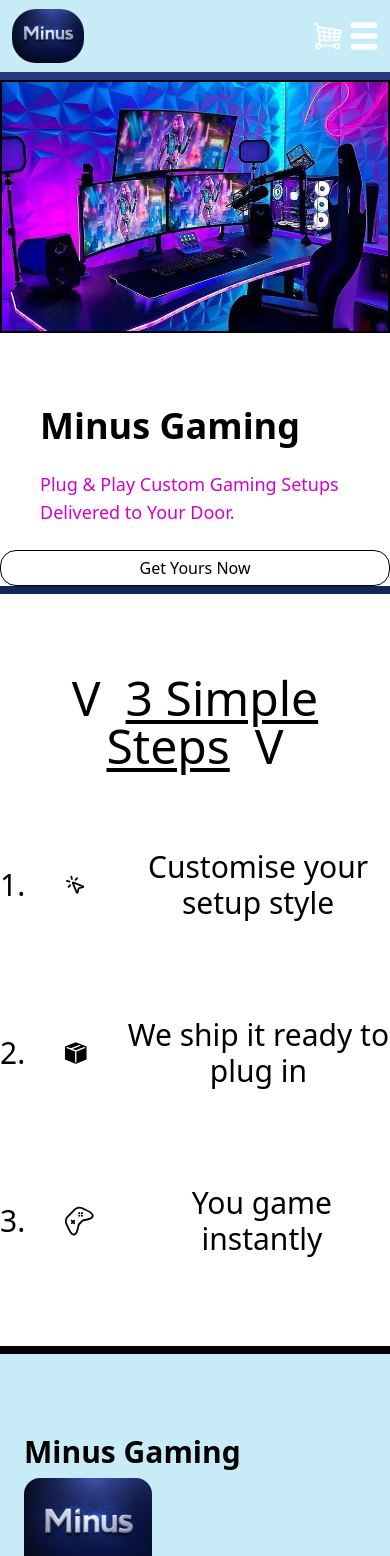
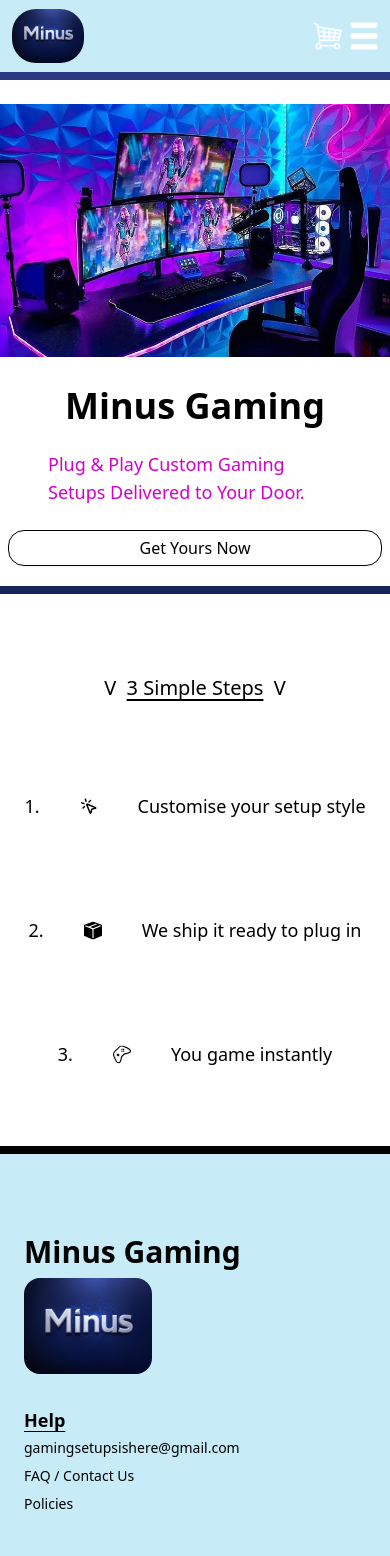
Before and after one commit to CHICKgamer9/minus-gaming-site, a Next.js app: page / in a window 390 px wide. Shown: the top 1556 px of the page. Built offline with nearby package versions, Linux system fonts and the light colour scheme; a web font is replaced by a local one.

Commit message:
Fixed footer and changed resosiveness

```diff
--- a/src/app/globals.css
+++ b/src/app/globals.css
@@ -51,7 +51,6 @@
   @media (min-width: 768px) {
     .clip-path-triangle-1 {
       clip-path: polygon(70% 0, 700% 170%, 0% 80%);
-      border: #000 solid 2px;
     }
   }
   @media (max-width: 768px) {
@@ -60,7 +59,6 @@
     margin: 0;
     height: 30vh;
     position: absolute;
-    border: #000 solid 2px;
   }
   .georgia {
     font-family: Georgia, serif;
--- a/src/app/page.tsx
+++ b/src/app/page.tsx
@@ -24,8 +24,8 @@
 export default function Home() {
   return (
     <div className="">
-      <section className="flex flex-col-reverse max-md:h-[60vh] md:flex-row w-full justify-between  p-6 max-md:p-0 not-dark: bg-[var(--background)]">
-        <div className="flex flex-col justify-center items-start text-left md:w-1/2 sm:items-center">
+      <section className="flex flex-col-reverse max-md:h-[60vh] md:flex-row w-full justify-between  p-6 max-md:px-0 max-md:pb-5 max-md:text-center not-dark: bg-[var(--background)]">
+        <div className="flex flex-col justify-center items-start text-left md:w-1/2 max-md:px-2 max-md:items-center ">
           <h1 className="text-4xl sm:text-5xl md:text-6xl lg:text-7xl font-bold max-md:px-10 text-[var(--text)] pt-10 md:pt-0">
             Minus Gaming
           </h1>
@@ -55,7 +55,7 @@
 
       <div className="bg-[vr(--dark-background)] w-full h-fit border-t-8 border-t-blue-950 flex items-center gap-24 pt-20 pb-18 text-center flex-col border-b-8  border-b-[var(--text)]">
         <FadeInOnView>
-          <p className="text-5xl fade-in">
+          <p className="text-5xl max-sm:text-xl max-md:text-3xl fade-in">
             V
             &nbsp;
             <span className=" underline underline-offset-4">
@@ -65,17 +65,17 @@
             V
           </p>
         </FadeInOnView>
-        <div className="flex justify-center items-center text-3xl gap-10 animate-bounce">
+        <div className="flex justify-center items-center text-3xl max-md:text-2xl max-sm:text-lg gap-10 animate-bounce">
           <p>1.</p>
           <LuMousePointerClick />
           <p>Customise your setup style</p>
         </div>
-        <div className="flex justify-center items-center text-3xl gap-10 animate-bounce">
+        <div className="flex justify-center items-center text-3xl max-md:text-2xl max-sm:text-lg gap-10 animate-bounce">
           <p>2.</p>
           <BsFillBoxSeamFill />
           <p>We ship it ready to plug in</p>
         </div>
-        <div className="flex justify-center items-center text-3xl gap-10 animate-bounce">
+        <div className="flex justify-center items-center text-3xl gap-10 max-md:text-2xl animate-bounce max-sm:text-lg">
           <p>3.</p>
           <SlGameController />
           <p>You game instantly</p>
--- a/src/components/shared/account-menu.tsx
+++ b/src/components/shared/account-menu.tsx
@@ -28,7 +28,7 @@
     return (
         <div className="">
             <div className="flex gap-2 items-center">
-                <Image src={account} alt="Menu icon" width={35} height={35} className="dark-img" onClick={handleProfile}/>
+                <Image src={account} alt="Menu icon" width={35} height={35} className="dark-img" onClick={handleProfile} loading="eager"/>
             </div>
                 {
                     open && (
--- a/src/components/shared/footer.tsx
+++ b/src/components/shared/footer.tsx
@@ -8,7 +8,7 @@
 
 const Footer = () => {
   return (
-    <footer className="bg-[var(--footer)] text-[var(--text)] pt-20 px-6 pb-10">
+    <footer className="bg-[var(--footer)] text-[var(--text)] pt-20 px-6 pb-10 ">
       <div className="flex flex-col md:flex-row flex-wrap gap-8 justify-between items-start max-w-7xl mx-auto">
         {/* Logo Section */}
         <div className="flex flex-col items-start">
@@ -17,6 +17,7 @@
             src={logo}
             alt="Minus Gaming Logo"
             className="w-32 rounded-2xl"
+            loading="lazy"
           />
         </div>
 
@@ -55,14 +56,16 @@
               <Image
                 src={yt_logo}
                 alt="YouTube Logo"
-                className="w-6 h-6 brightness-0 invert"
+                className="w-6 h-6 dark-img"
+                loading="lazy"
               />
             </Link>
             <Link href="https://x.com/properMinus" aria-label="X (Twitter) " target="_blank">
               <Image
                 src={x_logo}
                 alt="Twitter Logo"
-                className="w-6 h-6 brightness-0 invert"
+                className="w-6 h-6 dark-img"
+                loading="lazy"
               />
             </Link>
           </div>
--- a/src/components/shared/header.tsx
+++ b/src/components/shared/header.tsx
@@ -85,7 +85,7 @@
                 </div>
                 <div className="hidden md:flex justify-center items-center md:gap-1 lg:gap-4">
                     <Link href="/cart">
-                        <Image src={cart} alt="cart icon" width={35} height={35} className="dark-img"/>
+                        <Image src={cart} alt="cart icon" width={35} height={35} className="dark-img" loading="eager"/>
                     </Link>
                     <Account  />
                 </div>
```
